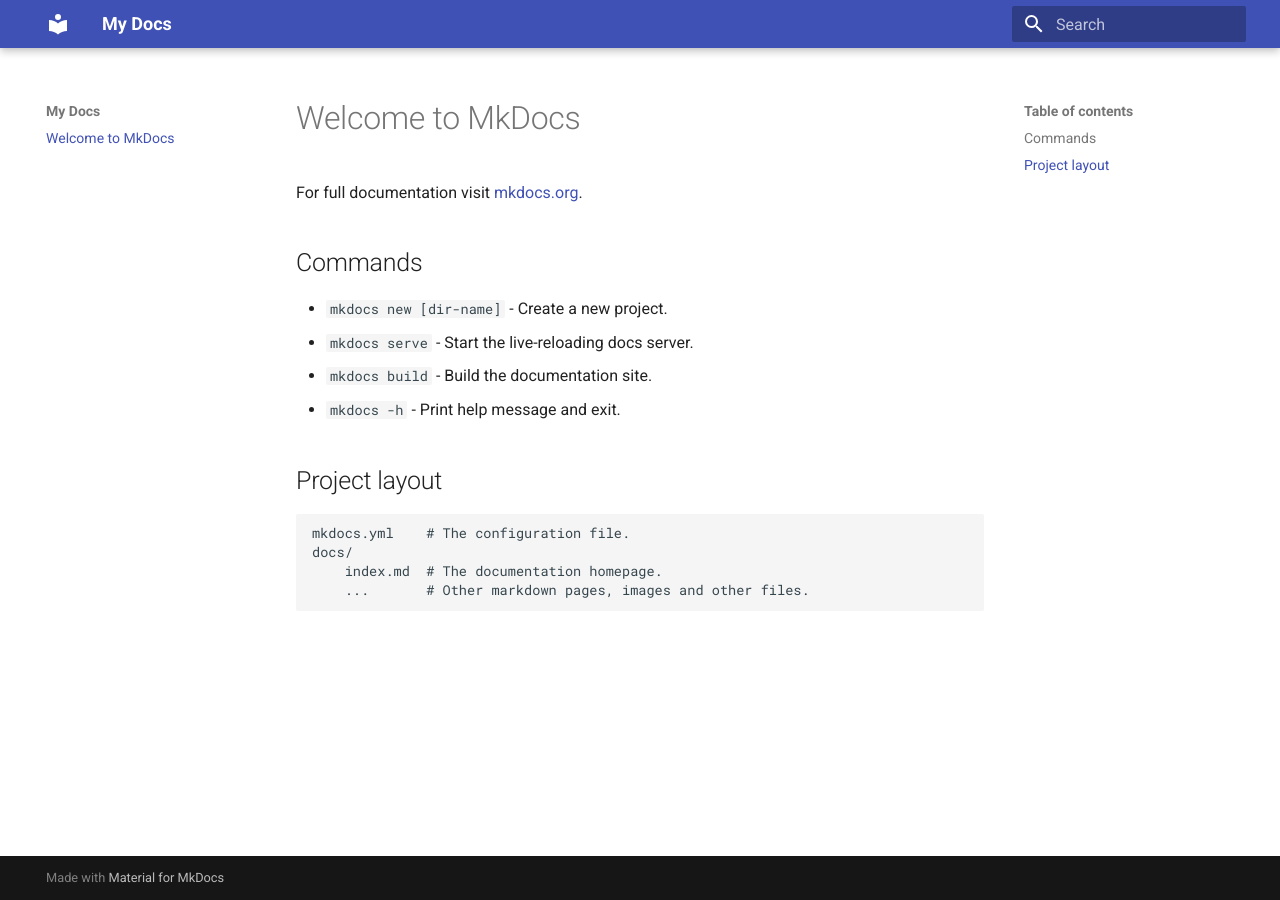
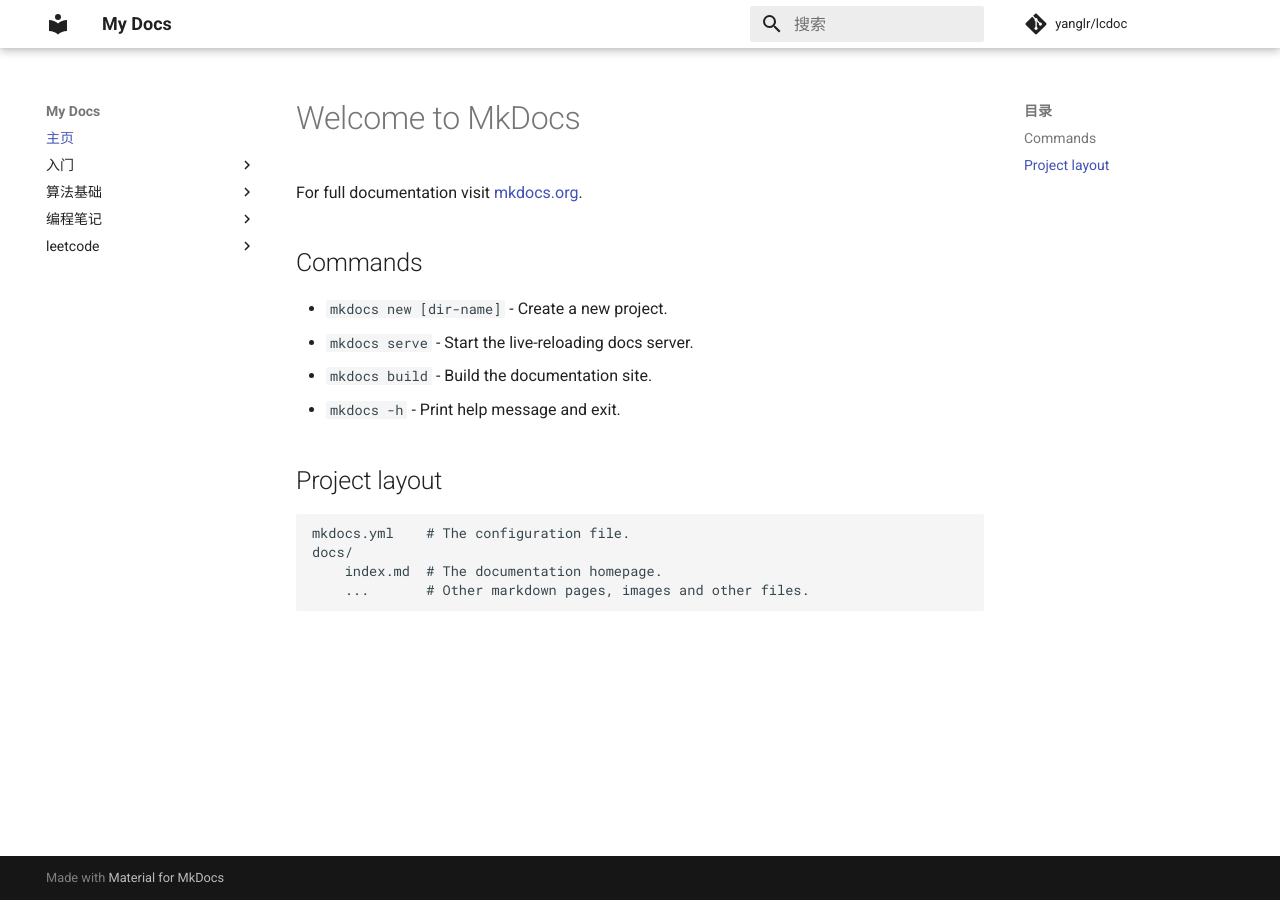
Before and after one commit to yanglr/leetcode, an MkDocs documentation site: the page built from docs/index.md, in a window 1280 px wide. Built offline with MkDocs 1.6.1 and Material for MkDocs 9.7.7, drawn with Linux system fonts in a browser that asks for light colours; comment, search, counter and statistics services are not loaded; some of the changed lines change nothing that is shown.

Commit message:
Add basic file structure.

```diff
--- a/mkdocs.yml
+++ b/mkdocs.yml
@@ -1,6 +1,18 @@
 site_name: My Docs
+# Repository
+repo_name: yanglr/lcdoc
+repo_url: https://github.com/yanglr/lcdoc
+
 theme:
   name: material
+  language: 'zh'
+  palette:
+    primary: 'white'
+    accent: 'red'
+  include_search_page: false
+  search_index_only: true
+  favicon: 'https://cdn.jsdelivr.net/npm/oicdn@0.0.1/favicon.ico'
+
 markdown_extensions:
   - admonition
   - codehilite:
@@ -26,3 +38,18 @@
   - pymdownx.superfences
   - pymdownx.tasklist
   - pymdownx.tilde
+
+# Page tree
+nav:
+  - 主页: index.md
+  - 入门:
+    - 安装: getting-started.md
+  - 算法基础:
+    - 算法基础简介: algo/introduction.md
+    - 数组: algo/array.md
+  - 编程笔记:
+    - C++: coding/cpp.md
+    - C#: coding/csharp.md
+  - leetcode:
+    - leetcode题解: leetcode/solutions.md
+    - 玩转力扣Tips: leetcode/tips.md
```
Also changed, not shown: docs/algo/array.md (added), docs/algo/introduction.md (added), docs/coding/cpp.md (added), docs/coding/csharp.md (added), docs/getting-started.md (added), docs/leetcode/solutions.md (added), docs/leetcode/tips.md (added).
